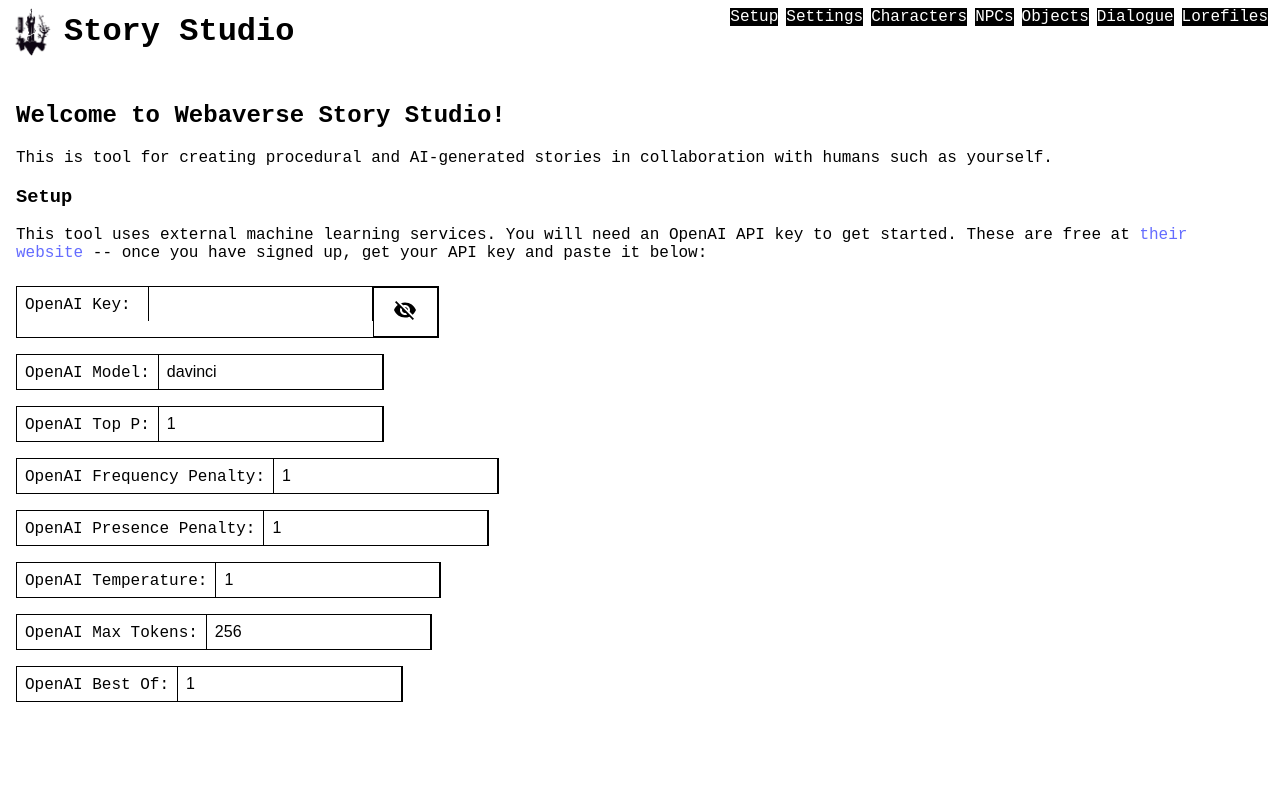
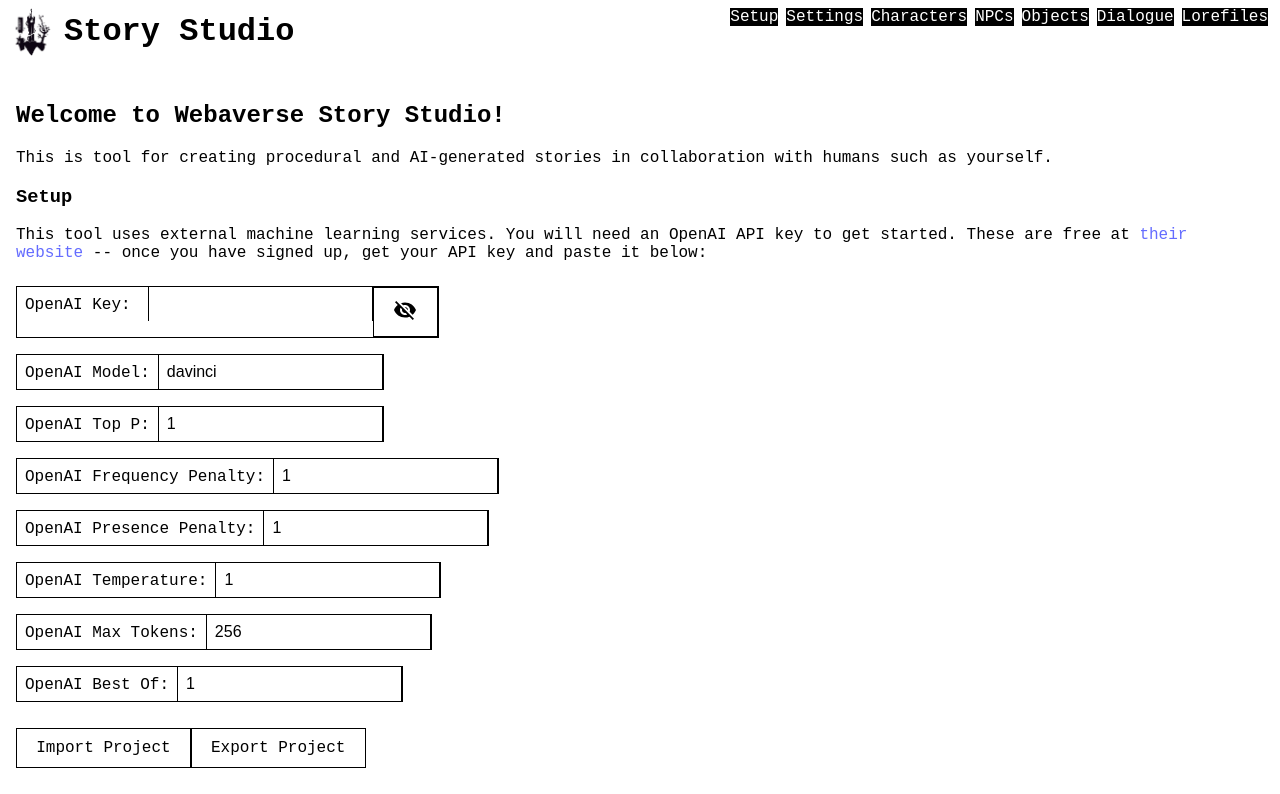
Before and after one commit to webaverse-studios/storystudio, a React (Vite) app: page /Setup in a window 1280 px wide. Shown: the top 794 px of the page. Built offline with nearby package versions, Linux system fonts and the light colour scheme.

Commit message:
fixed import json, added project import/export

```diff
--- a/src/ContextProvider.jsx
+++ b/src/ContextProvider.jsx
@@ -149,15 +149,11 @@ export function ApplicationContextProvider(props) {
   }, [loreData]);
 
   const handleImport = (type, data) => {
-    if (type === "entities") {
-      setEntities(data);
-    } else if (type === "lore") {
-      console.log("setLoreData:", data);
-      setLoreData(data);
-      console.log("lore Data:", loreData);
-    } else {
-      setLoreFiles(data);
-    }
+    const newData = { ...entities };
+
+    newData[type].unshift(data);
+
+    setEntities(newData);
   };
 
   const loadBaseData = async (data, callback, fromUrl = true) => {
@@ -434,6 +430,30 @@ export function ApplicationContextProvider(props) {
     element.remove();
   };
 
+  const importProject = async () => {
+    const file = await getFile();
+    const text = await file.text();
+    const json = JSON.parse(text);
+    const { entities, dialogue } = json;
+    setEntities(entities);
+    setDialogue(dialogue);
+  };
+  const exportProject = () => {
+    const json = JSON.stringify({
+      entities,
+      dialogue,
+    });
+
+    const element = document.createElement("a");
+    const file = new Blob([json], { type: "application/json" });
+    element.href = URL.createObjectURL(file);
+    element.download = "project_" + new Date().getTime() + ".json";
+    console.log("download name:", element.download);
+    document.body.appendChild(element);
+    element.click();
+    element.remove();
+  };
+
   const generateDialogueCallback = async (
     type,
     data,
@@ -632,6 +652,9 @@ export function ApplicationContextProvider(props) {
     deleteDialogueCallback,
     editDialogueCallback,
     exportLoreMD,
+    exportProject,
+    importProject,
+    handleImport,
   };
 
   return (
--- a/src/Setup.jsx
+++ b/src/Setup.jsx
@@ -8,7 +8,14 @@ const Setup = () => {
   const [apiKeyVisible, setApiKeyVisible] = useState(false);
   const [generateImages, setGenerateImages] = useState(false);
 
-  const { setOpenAIKey, getOpenAIKey, openAIParams, setOpenAIParams } = useContext(ApplicationContext);
+  const {
+    setOpenAIKey,
+    getOpenAIKey,
+    openAIParams,
+    setOpenAIParams,
+    importProject,
+    exportProject,
+  } = useContext(ApplicationContext);
 
   useEffect(() => {
     const gi = localStorage.getItem("generateImages");
@@ -43,9 +50,8 @@ const Setup = () => {
           type={apiKeyVisible ? "input" : "password"}
           defaultValue={getOpenAIKey()}
           onChange={(e) => {
-                setOpenAIKey(e.target.value)
-              }
-            }
+            setOpenAIKey(e.target.value);
+          }}
           onFocus={(e) => setOpenAIKey(e.target.value)}
         />
         <button
@@ -217,8 +223,10 @@ const Setup = () => {
             }}
           />
           </div>*/}
+      <br />
+      <button onClick={importProject}>Import Project</button>
+      <button onClick={exportProject}>Export Project</button>
     </div>
-
   );
 };
 
--- a/src/components/EntityListBox.jsx
+++ b/src/components/EntityListBox.jsx
@@ -2,6 +2,7 @@ import React, { useContext } from "react";
 import "../styles/App.css";
 import Entity from "./Entity";
 import { ApplicationContext } from "../Context";
+import { getFile } from "./getFile";
 
 const EntityListBox = ({ header, type }) => {
   const {
@@ -17,6 +18,13 @@ const EntityListBox = ({ header, type }) => {
 
   const [generating, setGenerating] = React.useState(false);
 
+  const _import = async () => {
+    const file = await getFile();
+    const text = await file.text();
+    const json = JSON.parse(text);
+    handleImport(type, json);
+  };
+
   return (
     <div className={"sectionWrapper " + header + "_wrapped"}>
       <div className={"sectionHeader " + type + "_header"}>
@@ -28,7 +36,7 @@ const EntityListBox = ({ header, type }) => {
           type === "mob" ||
           type === "setting" ||
           type === "object" ? (
-            <button onClick={handleImport}>Import </button>
+            <button onClick={_import}>Import</button>
           ) : null}
           <button
             onClick={() =>
```
Also changed, not shown: src/components/Entity.jsx (+0 -11 lines). Lines whose indentation alone changed are shown as unchanged.
